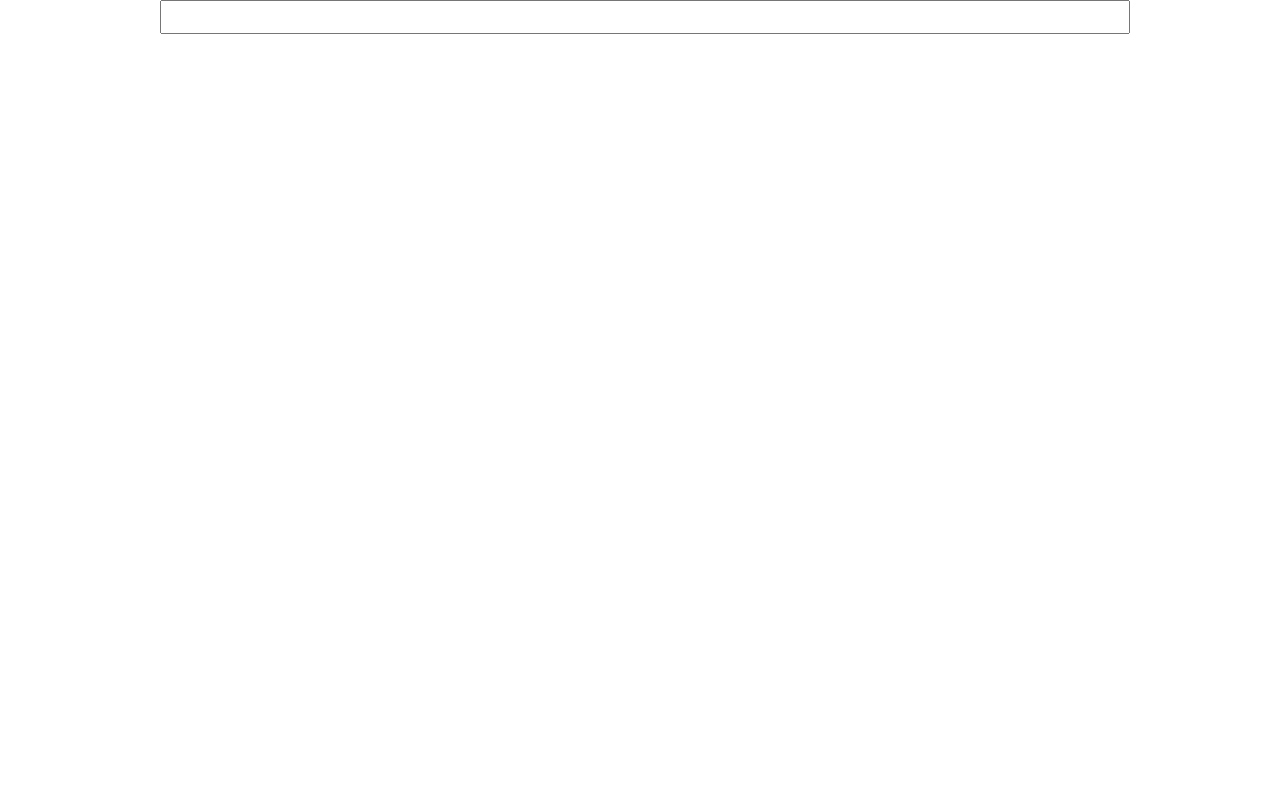
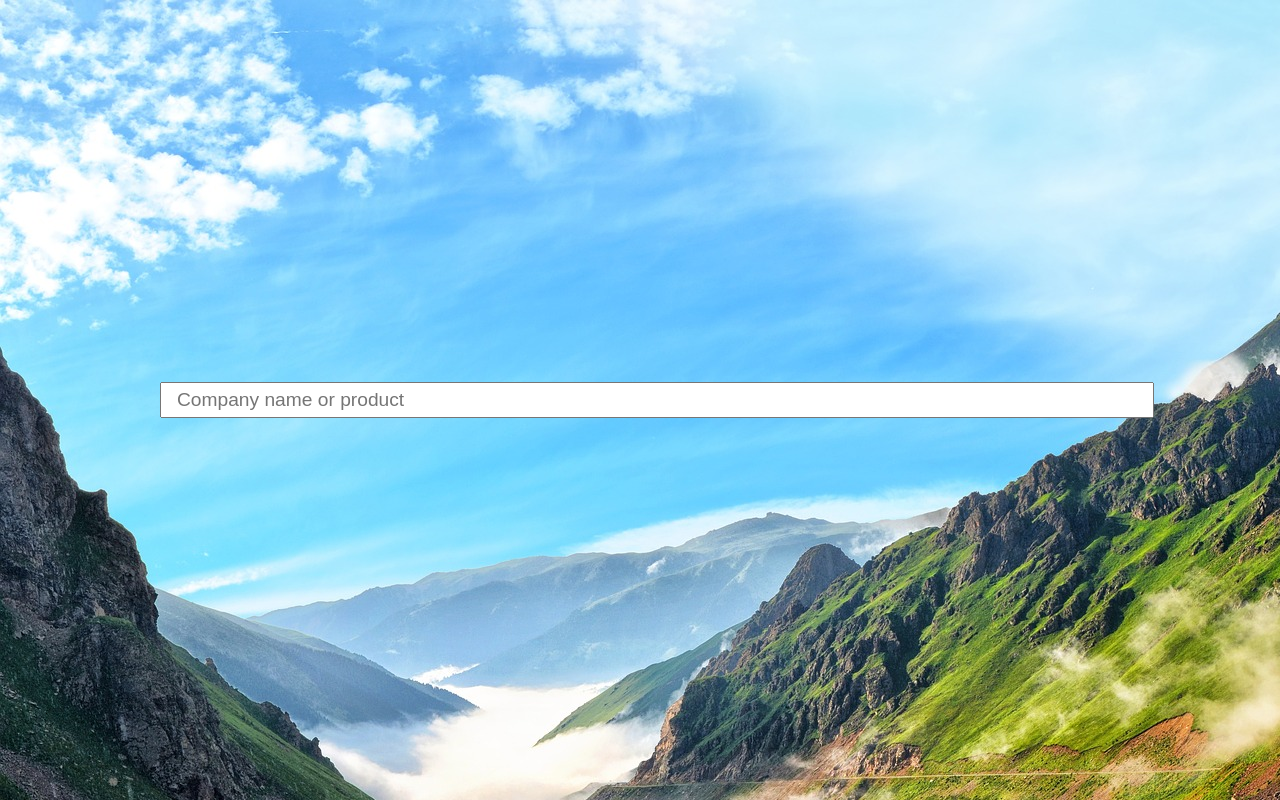
Before and after one commit to LaurieHarding-Russell/Maat, an Angular app: page / in a window 1280 px wide. Built offline with nearby package versions, Linux system fonts and the light colour scheme.

Commit message:
UI improvements

```diff
--- a/src/app/search/search.component.css
+++ b/src/app/search/search.component.css
@@ -2,7 +2,8 @@
     display: flex;
     justify-content: center;
     align-items: center;
-    height: 100%;
+    min-height:100vh;
+    background-image: url("/assets/mountain_background.jpg");
 }
 
 .search-container {
@@ -11,6 +12,6 @@
 
 .search-container input {
     width: 100%;
-    height: 1.5rem;
-    padding: 3px;
+    font-size: 1.2rem;
+    padding: 5px 15px 5px 15px;
 }
--- a/src/app/search/search.component.html
+++ b/src/app/search/search.component.html
@@ -1,5 +1,5 @@
 <div class="page-container">
     <div class="search-container">
-        <input type="text"/>
+        <input type="text" placeholder="Company name or product"/>
     </div>
 </div>
```
